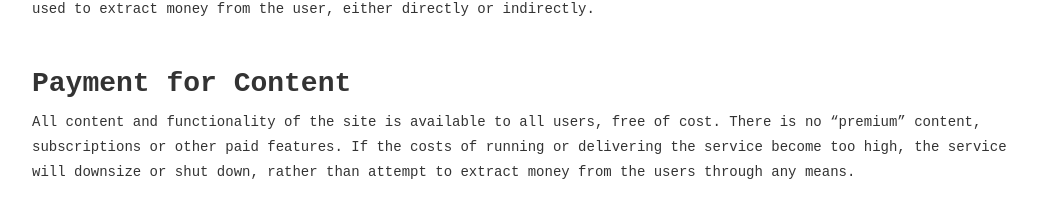
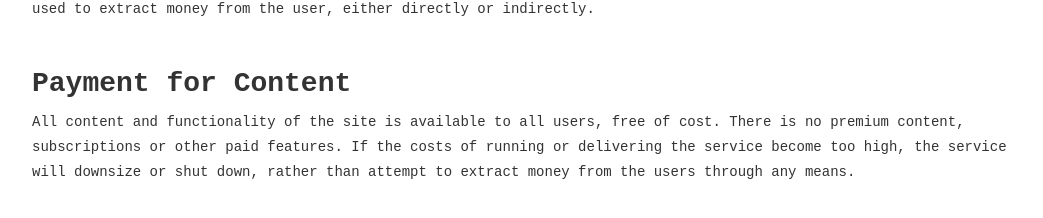
Before and after one commit to mark-pitblado/never-monetize, a Jekyll site: the page built from index.md, in a window 1280 px wide. Shown: the part 679-897 px from the top of the page, without its empty margins (118-1161 px from the left). Built offline with Jekyll 4.4.1, drawn with Linux system fonts in a browser that asks for light colours; a script that is not in the unit is left out.

```diff
--- a/index.md
+++ b/index.md
@@ -17,4 +17,4 @@ Data is collected only for the purposes of operating the service, such as loggin
 
 ## Payment for Content
 
-All content and functionality of the site is available to all users, free of cost. There is no "premium" content, subscriptions or other paid features. If the costs of running or delivering the service become too high, the service will downsize or shut down, rather than attempt to extract money from the users through any means.
+All content and functionality of the site is available to all users, free of cost. There is no premium content, subscriptions or other paid features. If the costs of running or delivering the service become too high, the service will downsize or shut down, rather than attempt to extract money from the users through any means.
```
